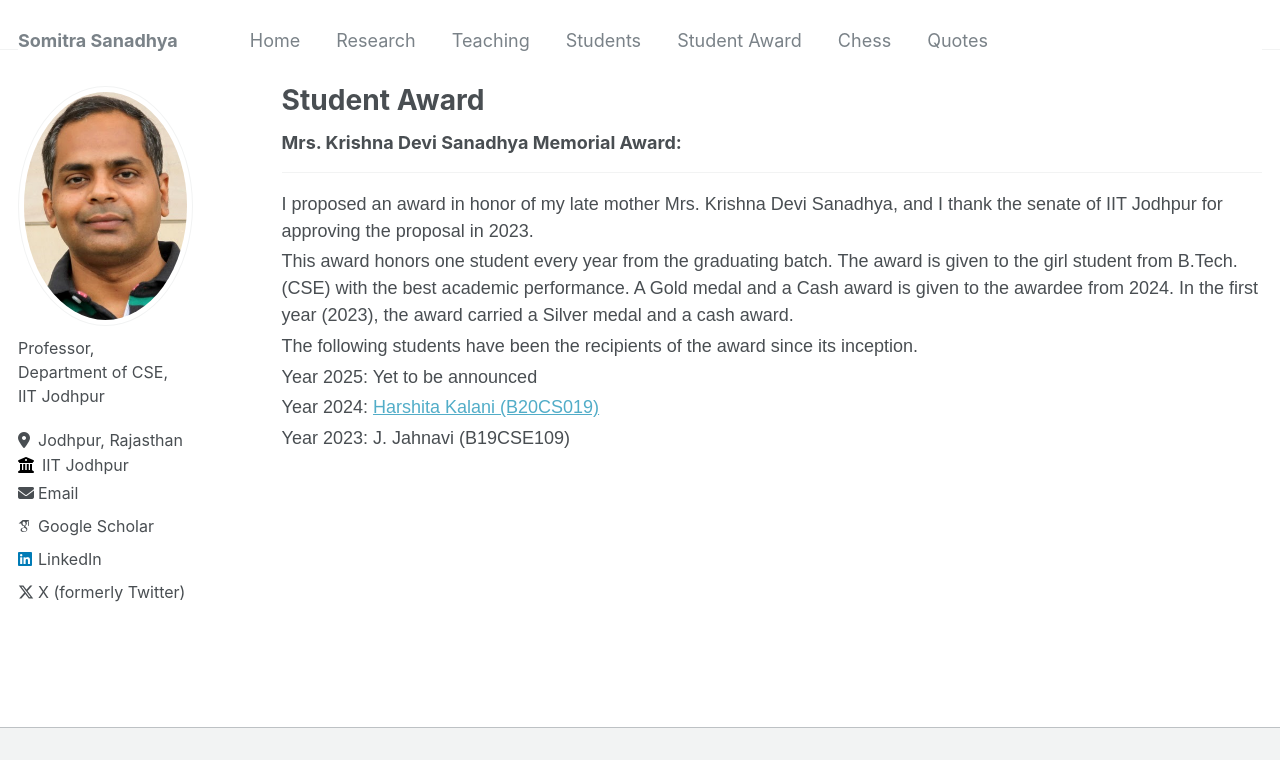
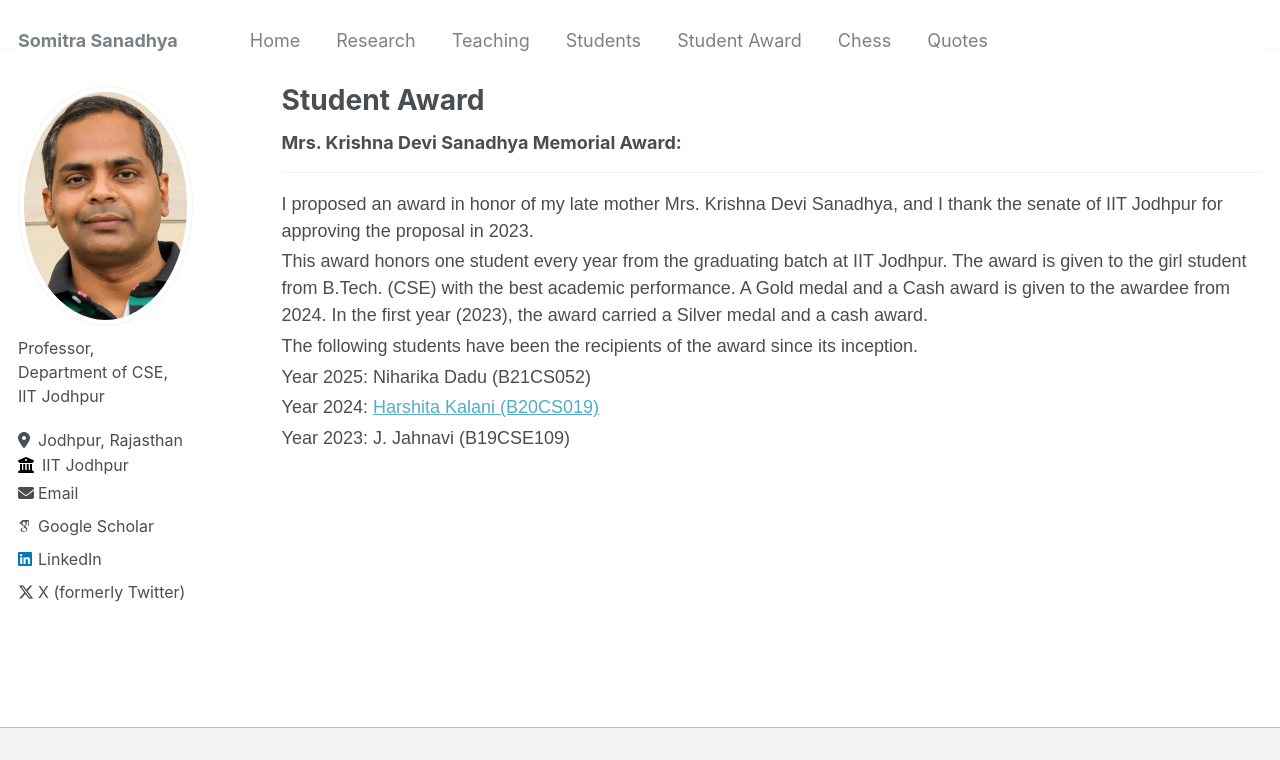
Before and after one commit to somitra-sanadhya/somitra-sanadhya.github.io, a Jekyll site: the page built from _pages/student_award.md, in a window 1280 px wide, cut to the strip 0-760 px from the top of the page. Built offline with Jekyll 4.4.1, drawn with Linux system fonts in a browser that asks for light colours; some web fonts are replaced.

Commit message:
Update student_award.md

```diff
--- a/_pages/student_award.md
+++ b/_pages/student_award.md
@@ -10,12 +10,12 @@ author_profile: true
 
 I proposed an award in honor of my late mother Mrs. Krishna Devi Sanadhya, and I thank the senate of IIT Jodhpur for approving the proposal in 2023.
 
-This award honors one student every year from the graduating batch. The award is given to the girl student from B.Tech. (CSE) with the best academic performance. A Gold medal and a Cash award is given to the awardee from 2024. In the first year (2023), the award carried a Silver medal and a cash award.
+This award honors one student every year from the graduating batch at IIT Jodhpur. The award is given to the girl student from B.Tech. (CSE) with the best academic performance. A Gold medal and a Cash award is given to the awardee from 2024. In the first year (2023), the award carried a Silver medal and a cash award.
 
 The following students have been the recipients of the award since its inception.
 
 
-Year 2025: Yet to be announced
+Year 2025: Niharika Dadu (B21CS052)
 
 Year 2024: [Harshita Kalani (B20CS019)](https://www.linkedin.com/posts/iitjodhpur_iitjodhpur-convocation2024-topgraduates-activity-7256270477441019904-S9yA/)
 
```
